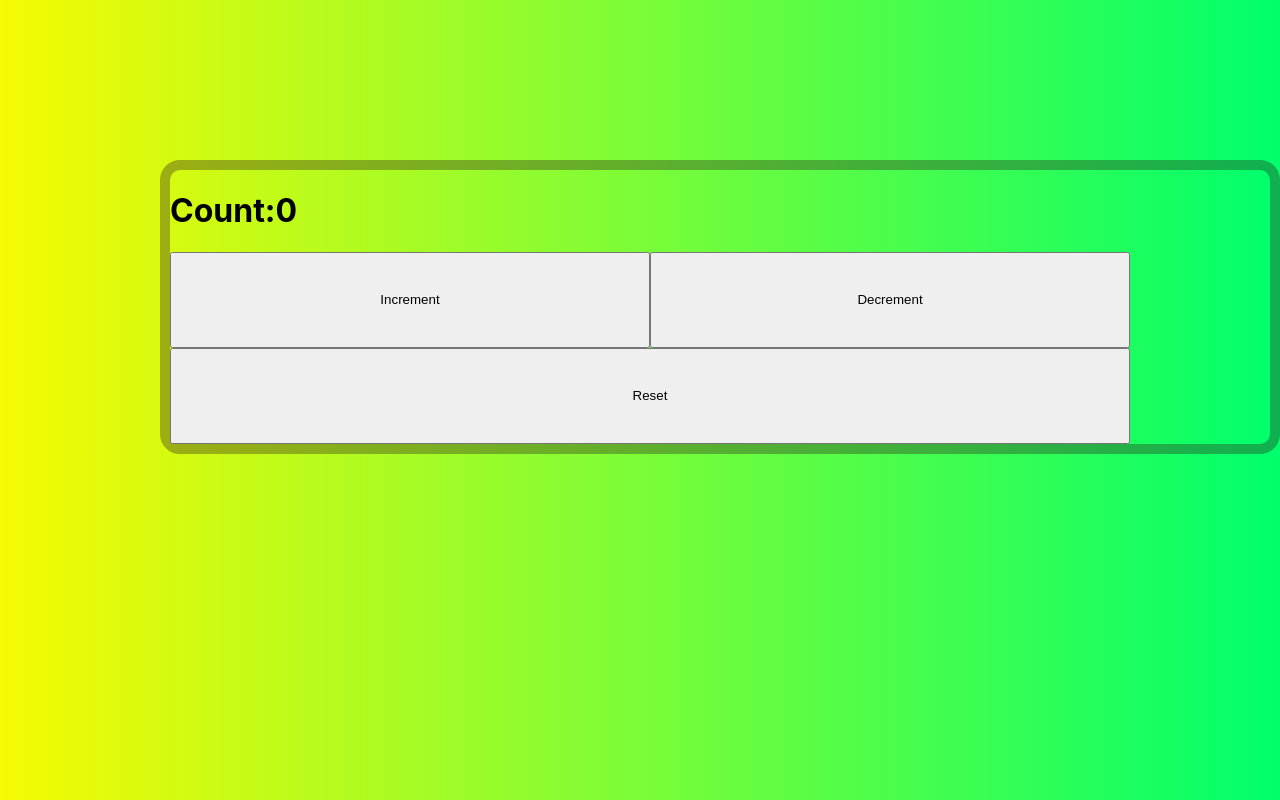
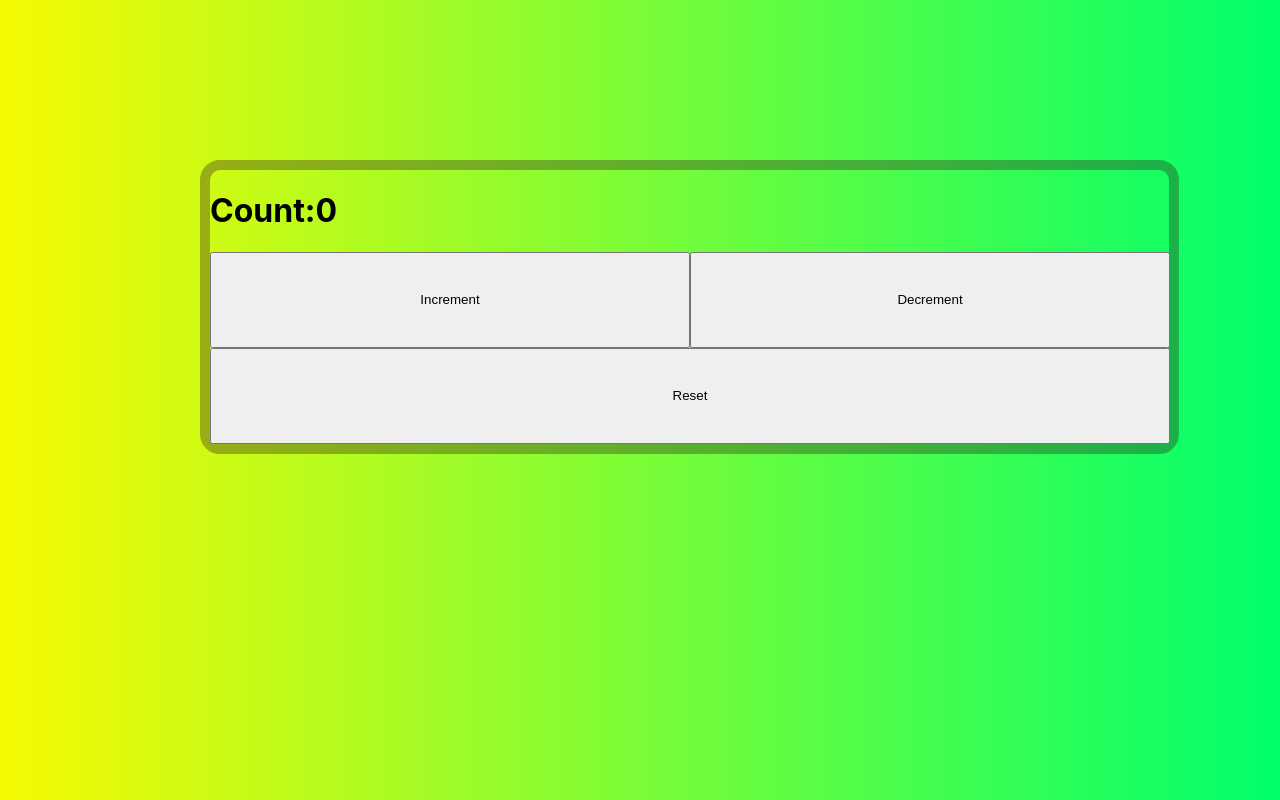
Before and after one commit to theguylex/counter, a React (Create React App) app: page / in a window 1280 px wide. Built offline with nearby package versions, Linux system fonts and the light colour scheme.

Commit message:
more styling

```diff
--- a/src/App.css
+++ b/src/App.css
@@ -11,11 +11,14 @@ body {
 .App{
     border: 10px solid rgba(46, 26, 26, 0.342);
     border-radius: 20px;
+    /* border-width: 7.6rem; */
     display: grid;
     margin-top: 10rem;
-    margin-left: 10rem;
+    margin-left: 12.5rem;
     grid-template-columns: repeat(2, 30rem);
     grid-template-rows: minmax(2rem, auto) repeat(2, 6rem);
+    width: 61.2rem;
+
 }
 
 .span-two{
```
